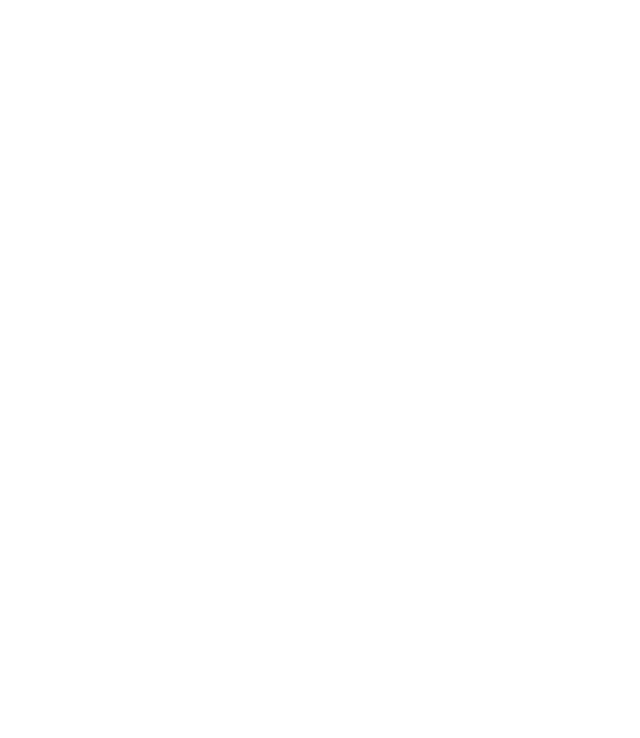
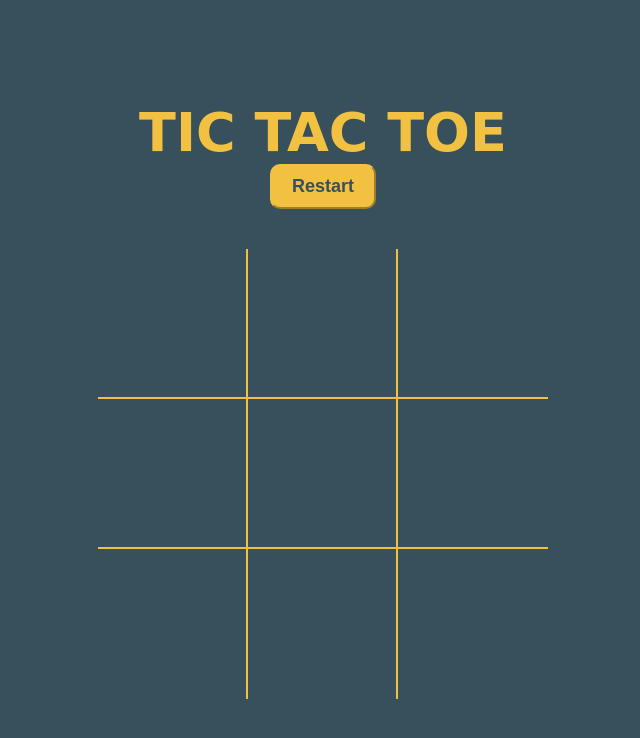
Before and after one commit to n33vb4k/tictactoe, a plain HTML site: page index.html in a window 1280 px wide. Shown: the whole page, without its empty margins (317-957 px from the left). Drawn offline with Linux system fonts and the light colour scheme; a web font is replaced by a local one.

Commit message:
setup html css

```diff
--- a/index.html
+++ b/index.html
@@ -4,8 +4,29 @@
     <meta charset="UTF-8">
     <meta name="viewport" content="width=device-width, initial-scale=1.0">
     <title>Tic Tac Toe</title>
+    <link rel="stylesheet" href="style.css">
+    <link rel="preconnect" href="https://fonts.googleapis.com">
+    <link rel="preconnect" href="https://fonts.gstatic.com" crossorigin>
+    <link href="https://fonts.googleapis.com/css2?family=Finger+Paint&display=swap" rel="stylesheet">
 </head>
 <body>
+    <div class="container">
+        <h1 id ="playerText">Tic Tac Toe</h1>
+        <button id="restartbtn">Restart</button>
+
+        <div id="gameboard">
+            <div class="box" id="0"></div>
+            <div class="box" id="1"></div>
+            <div class="box" id="2"></div>
+            <div class="box" id="3"></div>
+            <div class="box" id="4"></div>
+            <div class="box" id="5"></div>
+            <div class="box" id="6"></div>
+            <div class="box" id="7"></div>
+            <div class="box" id="8"></div>
+        </div>
+
+    </div>
 
 </body>
 </html>
--- a/style.css
+++ b/style.css
@@ -0,0 +1,69 @@
+*{
+    padding: 0;
+    margin: 0;
+    box-sizing: border-box;
+}
+
+:root{
+    --orange: #F2C142;
+    --winning-blocks: #2d414b;
+}
+
+body {
+    color: var(--orange);
+    font-family: 'Finger Paint', cursive;
+}
+h1 {
+    font-size: 54px;
+    text-transform: uppercase;
+}
+
+.container {
+    padding: 40px;
+    height: 100vh;
+    display: flex;
+    justify-content: center;
+    align-items: center;
+    flex-direction: column;
+    background-color: #37505C;
+}
+
+#gameboard {
+    width: 450px;
+    display: flex;
+    flex-wrap: wrap;
+    margin-top: 40px;
+}
+
+.box {
+    width: 150px;
+    height: 150px;
+    display: flex;
+    justify-content: center;
+    align-items: center;
+    font-size: 120px;
+    color: var(--orange);
+    border-right: 2px solid;
+    border-bottom: 2px solid;
+}
+.box:nth-child(3n) {
+    border-right: none;
+}
+.box:nth-child(6) ~ .box {
+    border-bottom: none;
+}
+
+button{
+    padding: 10px 20px;
+    border-radius: 10px;
+    background-color: var(--orange);
+    color: #37505C;
+    border-color: var(--orange);
+    font-size: 18px;
+    transition: 200ms transform;
+    font-weight: 600;
+}
+button:hover{
+    cursor: pointer;
+    transform: translateY(-2px);
+}
```
